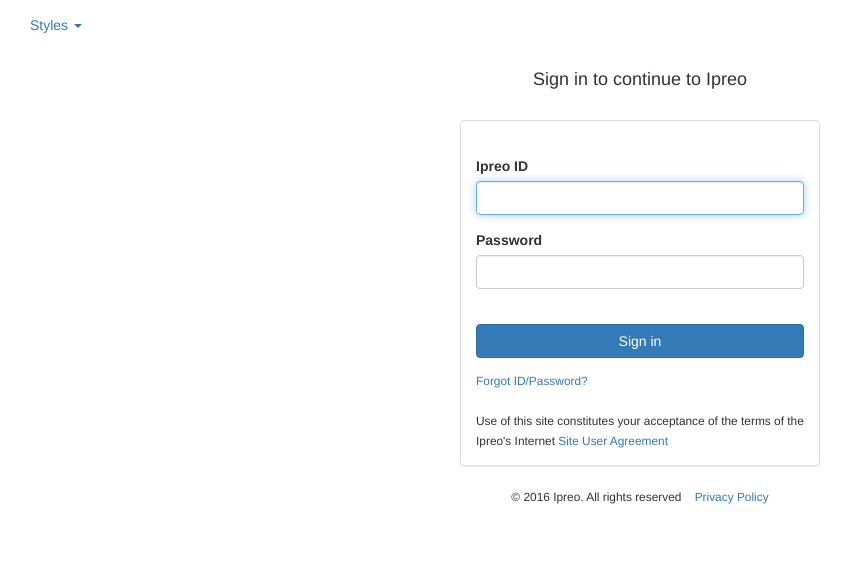
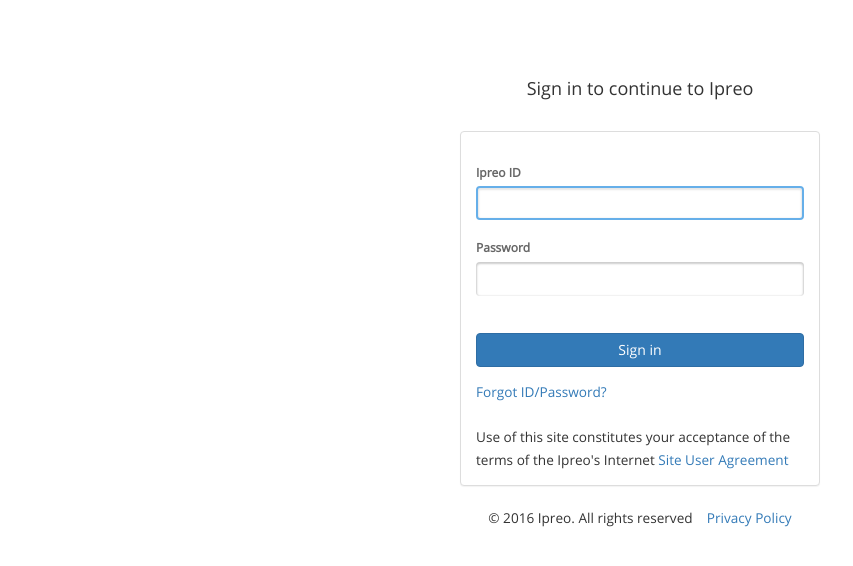
Before and after one commit to jesseangelo/IA, a website: page app/index.html in a window 1280 px wide. Shown: the whole page, without its empty margins (0-853 px from the left). Drawn offline with nearby package versions, Linux system fonts and the light colour scheme; files that its build step writes are made by us from their sources.

Commit message:
Removed dropdown, started theme-ing

```diff
--- a/app/index.html
+++ b/app/index.html
@@ -23,23 +23,7 @@
     <script src="/bower_components/modernizr/modernizr.js"></script>
     <!-- endbuild -->
   </head>
-  <body>
-    <div class="nav navbar-fixed-top">
-      <div class="container-fluid">
-      <ul class="nav navbar-nav">
-        <li class="dropdown">
-          <a href="#" class="dropdown-toggle" data-toggle="dropdown" role="button" aria-haspopup="true" aria-expanded="false">Styles <span class="caret"></span></a>
-          <ul class="dropdown-menu">
-            <li><a href="#">Bootstrap</a></li>
-            <li><a href="#">BDA</a></li>
-            <li><a href="#">T2</a></li>
-            <li role="separator" class="divider"></li>
-            <li><a href="#">Bootstrap</a></li>
-          </ul>
-        </li>
-      </ul>
-      </div>
-    </div>
+  <body class="ipreo-default">
 
     <div class='container page-{page} main-content'>
         <div class="row" ng-show="model.errorMessage" ng-cloak>
--- a/app/styles/main.sass
+++ b/app/styles/main.sass
@@ -10,6 +10,29 @@
   font-family: 'OpenSans'
   src: url('../fonts/OpenSans/OpenSans-Regular.ttf')  format('truetype')
 
+body
+  font-family: OpenSans
+  font-size: 16px
+
+
+.ipreo-default
+  label
+    color: #666666
+    font-size: 12px
+
+  .form-control
+    box-shadow: inset 0 1px 2px 1px rgba(0, 0, 0, 0.2)
+    border-width: 0
+    transition: .3s box-shadow
+
+  .form-control:focus
+    border-color: 4dc6ff
+    border-width: 2px
+    box-shadow: inset 0 1px 2px 1px rgba(0, 0, 0, 0.1)
+
+
+
+
 
 //util
 .width-100p
```
